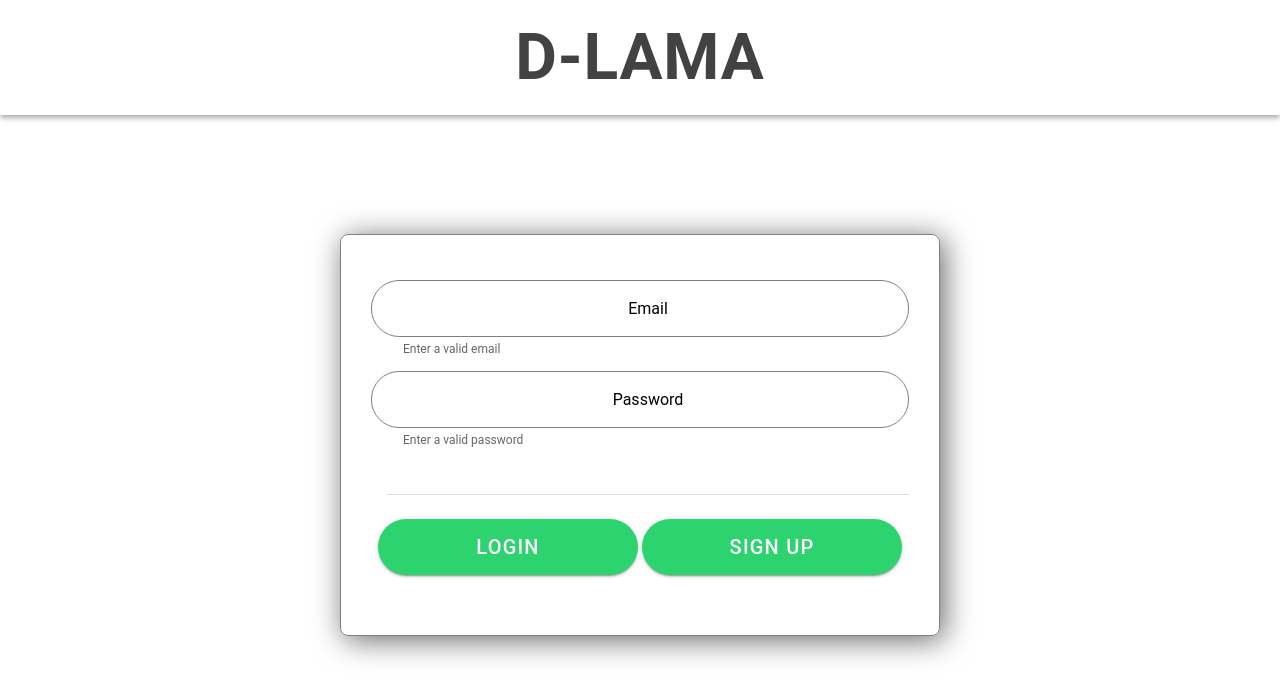
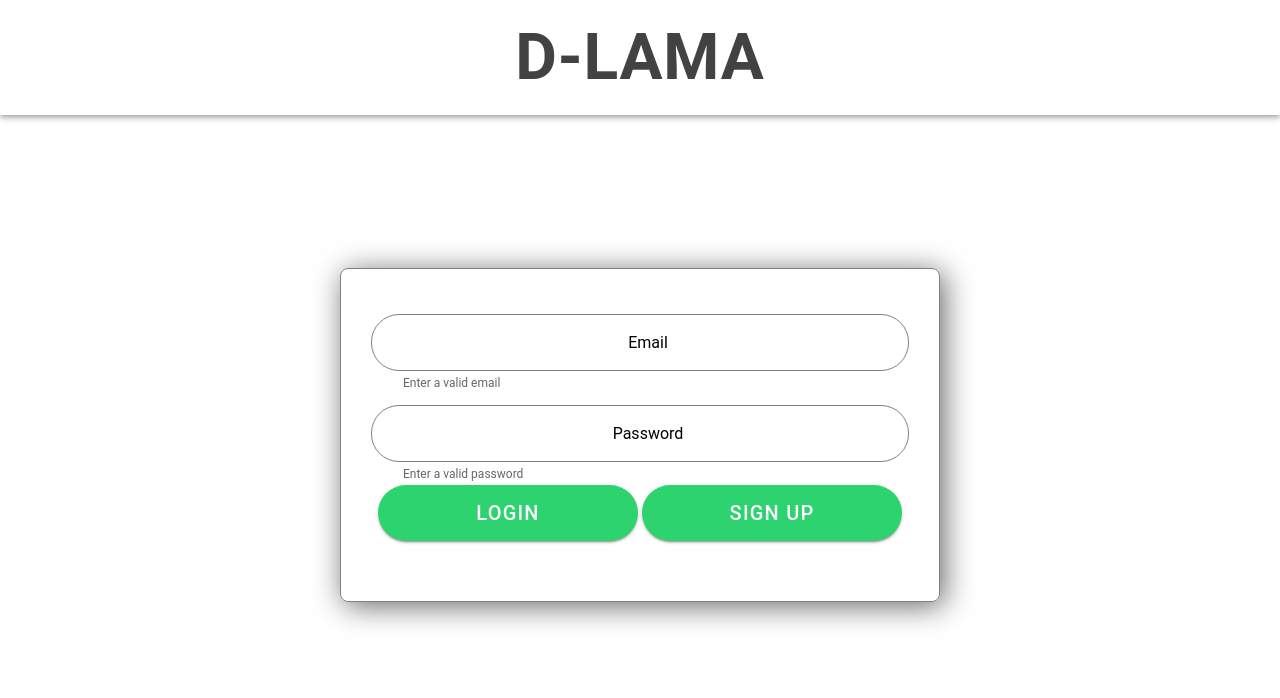
Before and after one commit to d-lama/d-lama-webapp, a React (Vite) app: page /login in a window 1280 px wide. Shown: the top 698 px of the page. Built offline with nearby package versions, Linux system fonts and the light colour scheme.

Commit message:
merge and little error text tweaks

```diff
--- a/src/pages/login/Login.tsx
+++ b/src/pages/login/Login.tsx
@@ -1,37 +1,58 @@
-import React, {useState} from 'react';
-import './Login.css';
 import axios from "axios";
+import React, { useState } from "react";
+import { API_URL } from "../../App";
+import { isEmailValid } from "../../helper/formHelper";
+import { useAuthStore } from "../../store/authStore";
+import { useUserStore } from "../../store/userStore";
+import "./Login.css";
 import LoginDesktop from "./LoginDesktop";
 import LoginMobile from "./LoginMobile";
 
 export default function Login() {
-    const [labelText, setLabelText] = useState('');
+  const { decodedData, setToken } = useAuthStore();
+  const { setUser } = useUserStore();
+  const [errorText, setErrorText] = useState("");
+  const [responseText, setResponseText] = useState("");
   const [mask, setMask] = useState({
     email: "",
     password: "",
-    })
+  });
 
-    function handleChange(e: { target: { name: any; value: any; }; }) {
-        setMask(prev => ({...prev, [e.target.name]: e.target.value}))
+  function handleChange(e: { target: { name: any; value: any } }) {
+    setMask((prev) => ({ ...prev, [e.target.name]: e.target.value }));
   }
 
   const handleLogin = function (e: React.SyntheticEvent) {
-        e.preventDefault()
-        //TODO: insert correct URL
-        axios.post('/api/login', {
+    e.preventDefault();
+
+    if (!isEmailValid(mask.email)) {
+      setErrorText("Format of email is not valid");
+      return;
+    }
+
+    axios
+      .post(API_URL + "/user/authToken", {
         email: mask.email,
         password: mask.password,
       })
-            .then(function () {
-                window.location.href = '/home';
+      .then((res) => {
+        setToken(res.data);
+        if (decodedData == null || decodedData == undefined) {
+          setResponseText("An error occurred processing the request");
+          return;
+        }
+        setUser({
+          UserId: decodedData.UserId,
+          email: decodedData.email,
+          name: decodedData.name,
+          IsAdmin: decodedData.IsAdmin,
+        });
+        window.location.href = "/home";
       })
-            .catch(function () {
-                setLabelText('Invalid email or password!');
-                setTimeout(() => {
-                    setLabelText('');
-                }, 3000);
+      .catch((error) => {
+        setResponseText(error.response.data);
       });
-    }
+  };
   const isDesktop = window.innerWidth >= 768;
 
   return (
@@ -43,19 +64,20 @@
             mask={mask}
             handleChange={handleChange}
             handleLogin={handleLogin}
-                        labelText={labelText}
+            responseText={responseText}
+            errorText={errorText}
           />
         ) : (
           <LoginMobile
             mask={mask}
             handleChange={handleChange}
             handleLogin={handleLogin}
-                        labelText={labelText}
+            responseText={responseText}
+            errorText={errorText}
           />
         )}
       </div>
       );
     </>
-
   );
 }
--- a/src/pages/login/LoginDesktop.tsx
+++ b/src/pages/login/LoginDesktop.tsx
@@ -1,30 +1,49 @@
-import React from 'react';
-import {IonContent, IonHeader, IonItem, IonLabel, IonPage, IonTitle, IonToolbar} from "@ionic/react";
-import {Input, InputType} from "../../components/forms/Input";
-import {Button, ButtonType} from "../../components/forms/Button";
-import './LoginDesktop.css';
+import {
+  IonContent,
+  IonHeader,
+  IonItem,
+  IonLabel,
+  IonPage,
+  IonTitle,
+  IonToolbar,
+} from "@ionic/react";
+import { Button, ButtonType } from "../../components/forms/Button";
+import { Input, InputType } from "../../components/forms/Input";
+import "./LoginDesktop.css";
 
 export default function LoginDesktop(props: any) {
   return (
     <IonPage>
       <IonHeader mode={"md"}>
         <IonToolbar>
-                    <IonTitle style={{fontSize: '4rem', fontWeight: 'bold', marginTop: '20px', marginBottom:'20px'}}
-                              className="ion-text-center">D-LAMA</IonTitle>
+          <IonTitle
+            style={{
+              fontSize: "4rem",
+              fontWeight: "bold",
+              marginTop: "20px",
+              marginBottom: "20px",
+            }}
+            className="ion-text-center"
+          >
+            D-LAMA
+          </IonTitle>
         </IonToolbar>
       </IonHeader>
       <IonContent>
-                <div style={{
-                    display: 'flex',
-                    flexDirection: 'column',
-                    alignItems: 'center',
-                    justifyContent: 'center',
-                    height: '80vh'
-
-                }}>
-                    <form className={'custom-border'} style={{width: '80%', maxWidth: '600px'}}
-                          onSubmit={props.handleLogin}>
-
+        <div
+          style={{
+            display: "flex",
+            flexDirection: "column",
+            alignItems: "center",
+            justifyContent: "center",
+            height: "80vh",
+          }}
+        >
+          <form
+            className={"custom-border"}
+            style={{ width: "80%", maxWidth: "600px" }}
+            onSubmit={props.handleLogin}
+          >
             <Input
               name={"email"}
               inputName={"Email"}
@@ -41,20 +60,42 @@
               placeholder={"**************"}
               helperText={"Enter a valid password"}
               errorText={"error"}
-                            inputType={InputType.password}/>
-                        <IonItem id="{{error}}" style={{marginBottom: '20px'}}>
-                            {props.labelText &&
-                                <IonLabel className="ion-text-center" color="danger">{props.labelText}</IonLabel>}
+              inputType={InputType.password}
+            />
+
+            {props.errorText && (
+              <IonItem id="{{error}}" style={{ marginBottom: "20px" }}>
+                <IonLabel className="ion-text-center" color="warning">
+                  {props.errorText}
+                </IonLabel>
               </IonItem>
-                        <div style={{
-                            display: 'flex',
-                            justifyContent: 'center',
+            )}
 
+            {props.responseText && (
+              <IonItem id="{{error}}" style={{ marginBottom: "20px" }}>
+                <IonLabel className="ion-text-center" color="danger">
+                  {props.responseText}
+                </IonLabel>
+              </IonItem>
+            )}
 
-                        }}>
-                        <Button buttonType={ButtonType.submit} buttonText={"Login"} color={"success"}></Button>
-                        <Button link={"/registration"} buttonText={"Sign Up"}
-                                buttonType={ButtonType.button} color={"success"}></Button>
+            <div
+              style={{
+                display: "flex",
+                justifyContent: "center",
+              }}
+            >
+              <Button
+                buttonType={ButtonType.submit}
+                buttonText={"Login"}
+                color={"success"}
+              ></Button>
+              <Button
+                link={"/registration"}
+                buttonText={"Sign Up"}
+                buttonType={ButtonType.button}
+                color={"success"}
+              ></Button>
             </div>
           </form>
         </div>
--- a/src/pages/login/LoginMobile.tsx
+++ b/src/pages/login/LoginMobile.tsx
@@ -1,28 +1,43 @@
-import React from 'react';
-import './Login.css';
-import {IonContent, IonHeader, IonItem, IonLabel, IonPage, IonTitle, IonToolbar} from "@ionic/react";
-import {Input, InputType} from "../../components/forms/Input";
-import {Button, ButtonType} from "../../components/forms/Button";
+import {
+  IonContent,
+  IonHeader,
+  IonItem,
+  IonLabel,
+  IonPage,
+  IonTitle,
+  IonToolbar,
+} from "@ionic/react";
+import { Button, ButtonType } from "../../components/forms/Button";
+import { Input, InputType } from "../../components/forms/Input";
+import "./Login.css";
 
 export default function LoginMobile(props: any) {
   return (
     <IonPage>
       <IonHeader class="ion-no-border" mode={"md"}>
         <IonToolbar>
-                    <IonTitle style={{fontSize: '3rem', fontWeight: 'bold', marginTop: '60px'}}
-                              className="ion-text-center">D-LAMA</IonTitle>
+          <IonTitle
+            style={{ fontSize: "3rem", fontWeight: "bold", marginTop: "60px" }}
+            className="ion-text-center"
+          >
+            D-LAMA
+          </IonTitle>
         </IonToolbar>
       </IonHeader>
       <IonContent>
-                <div style={{
-                    display: 'flex',
-                    flexDirection: 'column',
-                    alignItems: 'center',
-                    justifyContent: 'center',
-                    height: '80vh'
-                }}>
-                    <form style={{width: '80%', maxWidth: '400px'}} onSubmit={props.handleLogin}>
-
+        <div
+          style={{
+            display: "flex",
+            flexDirection: "column",
+            alignItems: "center",
+            justifyContent: "center",
+            height: "80vh",
+          }}
+        >
+          <form
+            style={{ width: "80%", maxWidth: "400px" }}
+            onSubmit={props.handleLogin}
+          >
             <Input
               name={"email"}
               inputName={"Email"}
@@ -30,7 +45,8 @@
               placeholder={"max.muster@gmail.com"}
               helperText={"Enter a valid email"}
               errorText={"Invalid email"}
-                            inputType={InputType.email}/>
+              inputType={InputType.email}
+            />
             <Input
               name={"password"}
               inputName={"Password"}
@@ -38,14 +54,35 @@
               placeholder={"**************"}
               helperText={"Enter a valid password"}
               errorText={"error"}
-                            inputType={InputType.password}/>
-                        <IonItem id="{{error}}" style={{marginBottom: '20px'}}>
-                            {props.labelText &&
-                                <IonLabel className="ion-text-center" color="danger">{props.labelText}</IonLabel>}
+              inputType={InputType.password}
+            />
+
+            {props.errorText && (
+              <IonItem id="{{error}}" style={{ marginBottom: "20px" }}>
+                <IonLabel className="ion-text-center" color="warning">
+                  {props.errorText}
+                </IonLabel>
               </IonItem>
-                        <Button buttonType={ButtonType.submit} buttonText={"Login"} color={"primary"}></Button>
-                        <Button link={"/registration"} buttonText={"Sign Up"}
-                                buttonType={ButtonType.button}></Button>
+            )}
+
+            {props.responseText && (
+              <IonItem id="{{error}}" style={{ marginBottom: "20px" }}>
+                <IonLabel className="ion-text-center" color="danger">
+                  {props.responseText}
+                </IonLabel>
+              </IonItem>
+            )}
+
+            <Button
+              buttonType={ButtonType.submit}
+              buttonText={"Login"}
+              color={"primary"}
+            ></Button>
+            <Button
+              link={"/registration"}
+              buttonText={"Sign Up"}
+              buttonType={ButtonType.button}
+            ></Button>
           </form>
         </div>
       </IonContent>
```
Lines whose indentation alone changed are shown as unchanged.
